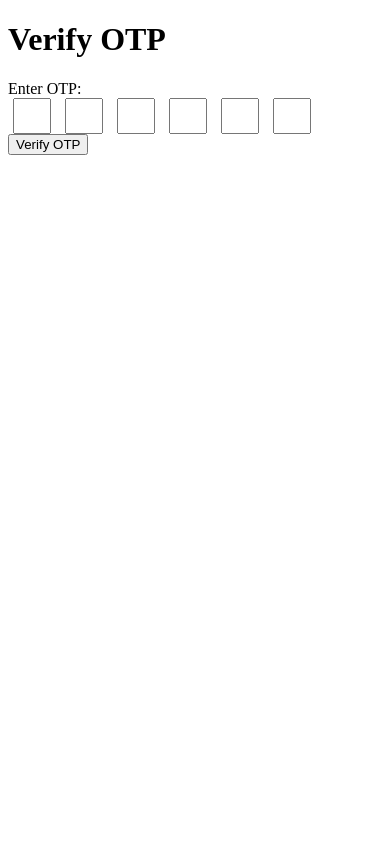
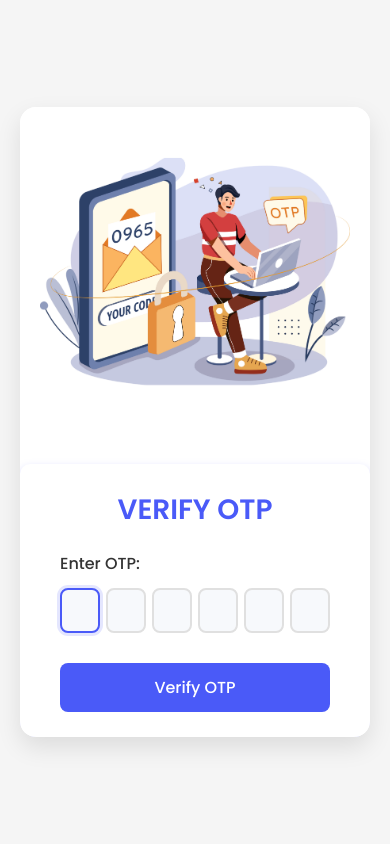
Before and after one commit to rendayy/PBW-DJANGO, a Django app: page /otp/ in a window 390 px wide. Run offline with Django 5.2, Linux system fonts and the light colour scheme.

Commit message:
Styling OTP

```diff
--- /dev/null
+++ b/app/static/css/otp.css
@@ -0,0 +1,175 @@
+* {
+    margin: 0;
+    padding: 0;
+    box-sizing: border-box;
+    font-family: 'Poppins', sans-serif;
+}
+
+body {
+    background-color: #f5f5f5;
+    min-height: 100vh;
+    display: flex;
+    justify-content: center;
+    align-items: center;
+    padding: 20px;
+}
+
+.container {
+    display: flex;
+    background: white;
+    border-radius: 16px;
+    box-shadow: 0 10px 25px rgba(0, 0, 0, 0.1);
+    width: 100%;
+    max-width: 900px;
+    overflow: hidden;
+}
+
+.image-section {
+    flex: 1.3;
+    background-color: #ffffff;
+    padding: 40px;
+    display: flex;
+    justify-content: center;
+    align-items: center;
+}
+
+.image-container {
+    width: 100%;
+    max-width: 450px;
+}
+
+.image-container img {
+    width: 100%;
+    height: auto;
+    object-fit: contain;
+}
+
+.form-section {
+    flex: 1;
+    padding: 40px;
+    display: flex;
+    flex-direction: column;
+    justify-content: center;
+    background-color: white;
+    border-radius: 10px;
+    box-shadow: 0 4px 8px rgba(189, 191, 255, 0.8); /* Menambahkan shadow */
+}
+
+
+.form-content {
+    max-width: 350px;
+    margin: 0 auto;
+}
+
+h2 {
+    color: #4a5af8;
+    font-size: 32px;
+    font-weight: 600;
+    margin-bottom: 30px;
+    text-align: center;
+}
+
+.otp-wrapper {
+    margin-bottom: 30px;
+}
+
+.otp-label {
+    font-weight: 500;
+    font-size: 16px;
+    color: #333;
+    margin-bottom: 12px;
+    display: block;
+}
+
+.otp-inputs {
+    display: flex;
+    gap: 8px;
+    justify-content: space-between;
+    margin-bottom: 30px;
+}
+
+.otp-input {
+    width: 46px;
+    height: 52px;
+    border: 2px solid #e0e0e0;
+    border-radius: 8px;
+    font-size: 20px;
+    text-align: center;
+    font-weight: 600;
+    color: #333;
+    transition: all 0.3s ease;
+    background-color: #f7f9fc;
+}
+
+.otp-input:focus {
+    border-color: #4a5af8;
+    outline: none;
+    box-shadow: 0 0 0 3px rgba(74, 90, 248, 0.15);
+}
+
+.verify-btn {
+    width: 100%;
+    padding: 12px;
+    background-color: #4a5af8;
+    color: white;
+    border: none;
+    border-radius: 8px;
+    font-size: 16px;
+    font-weight: 500;
+    cursor: pointer;
+    transition: background-color 0.3s ease;
+}
+
+.verify-btn:hover {
+    background-color: #3949db;
+}
+
+.messages {
+    list-style: none;
+    padding: 0;
+    color: #ff3b30;
+    margin-bottom: 15px;
+    text-align: center;
+    font-size: 14px;
+}
+
+/* Responsive styles */
+@media (max-width: 768px) {
+    .container {
+        flex-direction: column;
+        max-width: 500px;
+    }
+
+    .image-section {
+        padding: 30px;
+    }
+
+    .form-section {
+        padding: 30px;
+    }
+}
+
+@media (max-width: 480px) {
+    .image-section {
+        padding: 20px;
+    }
+
+    .form-section {
+        padding: 25px 20px;
+    }
+
+    h2 {
+        font-size: 28px;
+        margin-bottom: 20px;
+    }
+
+    .otp-inputs {
+        gap: 6px;
+    }
+
+    .otp-input {
+        width: 40px;
+        height: 45px;
+        font-size: 18px;
+    }
+}
--- a/app/templates/otp.html
+++ b/app/templates/otp.html
@@ -1,51 +1,103 @@
-<!-- accounts/templates/otp.html -->
+{% load static %}
 <!DOCTYPE html>
 <html lang="en">
 <head>
     <meta charset="UTF-8">
     <meta name="viewport" content="width=device-width, initial-scale=1.0">
     <title>Verify OTP</title>
-    <style>
-        .otp-input {
-            width: 30px;
-            height: 30px;
-            text-align: center;
-            font-size: 20px;
-            margin: 0 5px;
-        }
-    </style>
+    <link href="https://fonts.googleapis.com/css2?family=Poppins:wght@400;500;600;700&display=swap" rel="stylesheet">
+    <link rel="stylesheet" href="{% static 'css/otp.css' %}">
 </head>
 <body>
-    <h1>Verify OTP</h1>
+    <div class="container">
+        <div class="image-section">
+            <div class="image-container">
+                <img src="{% static 'images/otp.png' %}" alt="OTP Verification Illustration">
+            </div>
+        </div>
+
+        <div class="form-section">
+            <div class="form-content">
+                <h2>VERIFY OTP</h2>
+
                 {% if messages %}
-        <ul>
+                <ul class="messages">
                     {% for message in messages %}
                     <li>{{ message }}</li>
                     {% endfor %}
                 </ul>
                 {% endif %}
+
                 <form method="POST">
                     {% csrf_token %}
-        <label for="otp">Enter OTP:</label><br>
-        <input type="text" name="otp1" class="otp-input" maxlength="1" required>
-        <input type="text" name="otp2" class="otp-input" maxlength="1" required>
-        <input type="text" name="otp3" class="otp-input" maxlength="1" required>
-        <input type="text" name="otp4" class="otp-input" maxlength="1" required>
-        <input type="text" name="otp5" class="otp-input" maxlength="1" required>
-        <input type="text" name="otp6" class="otp-input" maxlength="1" required><br>
-
-        <button type="submit">Verify OTP</button>
+                    <div class="otp-wrapper">
+                        <label class="otp-label" for="otp">Enter OTP:</label>
+                        <div class="otp-inputs">
+                            <input type="text" name="otp1" class="otp-input" maxlength="1" required autocomplete="off">
+                            <input type="text" name="otp2" class="otp-input" maxlength="1" required autocomplete="off">
+                            <input type="text" name="otp3" class="otp-input" maxlength="1" required autocomplete="off">
+                            <input type="text" name="otp4" class="otp-input" maxlength="1" required autocomplete="off">
+                            <input type="text" name="otp5" class="otp-input" maxlength="1" required autocomplete="off">
+                            <input type="text" name="otp6" class="otp-input" maxlength="1" required autocomplete="off">
+                        </div>
+                    </div>
+                    <button type="submit" class="verify-btn">Verify OTP</button>
                 </form>
+            </div>
+        </div>
+    </div>
 
     <script>
-        // Optional: Automatically focus on the next input after entering a digit
         const otpInputs = document.querySelectorAll('.otp-input');
+
+        // Auto focus next input after typing one character
         otpInputs.forEach((input, index) => {
-            input.addEventListener('input', () => {
-                if (input.value.length === 1 && index < otpInputs.length - 1) {
+            input.addEventListener('input', (e) => {
+                const value = e.target.value;
+
+                // If input has a value and isn't the last input, focus the next one
+                if (value.length === 1 && index < otpInputs.length - 1) {
                     otpInputs[index + 1].focus();
                 }
+
+                // Ensure only digits are entered
+                if (!/^\d*$/.test(value)) {
+                    input.value = '';
+                }
             });
+
+            // Handle backspace navigation
+            input.addEventListener('keydown', (e) => {
+                if (e.key === 'Backspace' && !input.value && index > 0) {
+                    otpInputs[index - 1].focus();
+                    otpInputs[index - 1].value = '';
+                }
+            });
+
+            // Handle paste event for the entire OTP
+            input.addEventListener('paste', (e) => {
+                e.preventDefault();
+                const pastedData = e.clipboardData.getData('text').trim();
+
+                // Check if pasted content is numeric and length is appropriate
+                if (/^\d+$/.test(pastedData) && pastedData.length <= otpInputs.length) {
+                    // Fill in the inputs with the pasted digits
+                    for (let i = 0; i < pastedData.length; i++) {
+                        if (index + i < otpInputs.length) {
+                            otpInputs[index + i].value = pastedData[i];
+                        }
+                    }
+
+                    // Focus the next empty input or the last one
+                    const nextIndex = Math.min(index + pastedData.length, otpInputs.length - 1);
+                    otpInputs[nextIndex].focus();
+                }
+            });
+        });
+
+        // Set focus to first input on page load
+        window.addEventListener('load', () => {
+            otpInputs[0].focus();
         });
     </script>
 </body>
```
Also changed, not shown: app/static/images/otp.png (added). Lines whose indentation alone changed are shown as unchanged.
